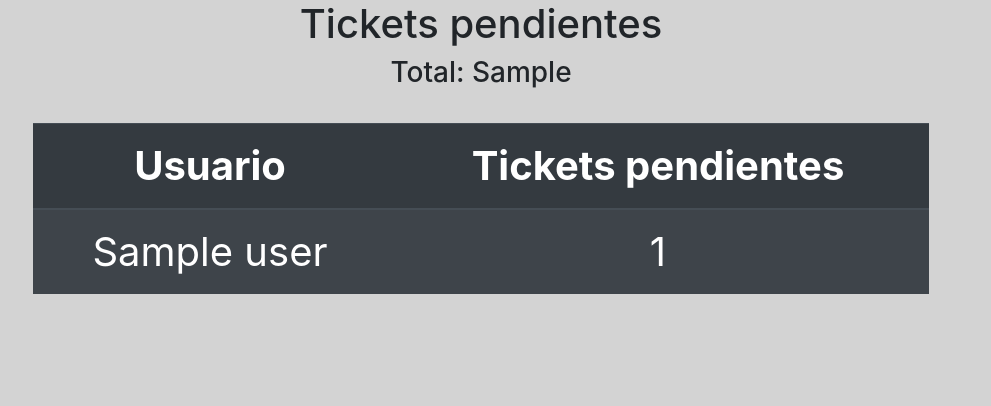
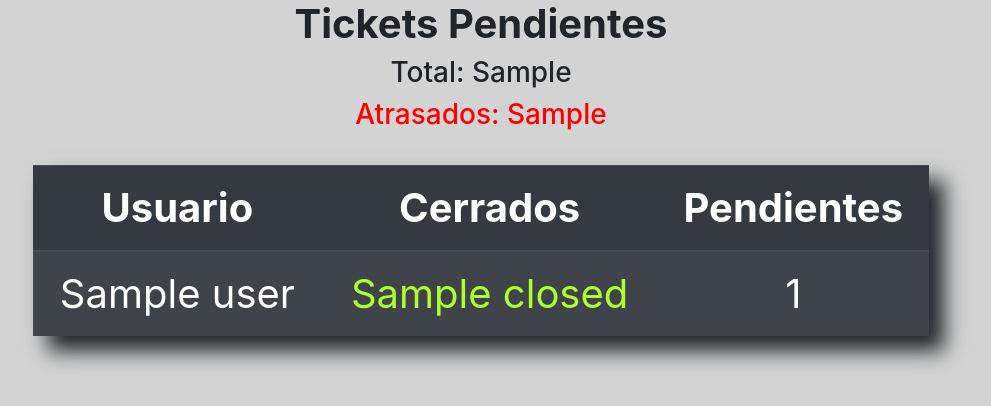
Before and after one commit to jonathanlop82/tickets-portal, a Flask app: template templates/index.html in a window 1280 px wide. Shown: the top 406 px of the page, without its empty margins (159-1150 px from the left). Run offline with Flask 2, Linux system fonts and the light colour scheme; the template is opened without the code that fills it: most values are stand-ins (such as "Sample title", 1, 10 or a date in 2020); parts of the project's set-up code (start-up, migrations or seed data) failed here and were passed over.

Commit message:
Update counting tickets

```diff
--- a/main.py
+++ b/main.py
@@ -6,9 +6,10 @@ app = Flask(__name__)
 @app.route('/')
 def index():
     list_tickets_users, all_tickets = tickets.list_tickets()
-    return render_template("index.html", tickets=list_tickets_users, all_tickets=all_tickets)
+    tickets_delayed = tickets.get_tickets_delayed()
+    return render_template("index.html", tickets=list_tickets_users, all_tickets=all_tickets, tickets_delayed=tickets_delayed)
 
 
 
 if __name__ == "__main__":
-    app.run(debug=True, port=5010)
+    app.run(debug=True, host='0.0.0.0', port=5000)
--- a/static/css/style.css
+++ b/static/css/style.css
@@ -1,9 +1,25 @@
 body {
     background-color: lightgray;
     text-align: center;
+}
+
+h1 {
+    font-weight: bold;
 }
 
 .content-table {
     padding: 2% 15%;
     font-size: 40px;
 }
+
+.table-border {
+    box-shadow: 15px 15px 20px;
+}
+
+.delayed {
+    color: red;
+}
+
+.closed {
+    color: greenyellow;
+}
--- a/templates/base.html
+++ b/templates/base.html
@@ -5,6 +5,7 @@
     <meta http-equiv="X-UA-Compatible" content="IE=edge">
     <link rel="stylesheet" href="https://cdn.jsdelivr.net/npm/bootstrap@4.6.1/dist/css/bootstrap.min.css" integrity="sha384-zCbKRCUGaJDkqS1kPbPd7TveP5iyJE0EjAuZQTgFLD2ylzuqKfdKlfG/eSrtxUkn" crossorigin="anonymous">
     <link rel="stylesheet" href="{{ url_for('static', filename='css/style.css') }}">
+    <link rel="icon" type="image/x-icon" href="{{ url_for('static',filename='images/icons8-puzle-48.png')}}">
     <meta name="viewport" content="width=device-width, initial-scale=1.0">
     <meta http-equiv="refresh" content="5" >
     <title>HelpDesk - Tickets Pendientes</title>
--- a/templates/index.html
+++ b/templates/index.html
@@ -2,14 +2,17 @@
 
 {% block content %}
 
-<h1>Tickets pendientes</h1>
+<h1>Tickets Pendientes</h1>
 <h3>Total: {{ all_tickets }}</h3>
+<h3 class="delayed">Atrasados: {{ tickets_delayed }}</h3>
 <div class="content-table">
+    <div class="table-border">
         <table class="table table-striped table-dark">
             <thead>
             <tr>
                 <th scope="col">Usuario</th>
-            <th scope="col">Tickets pendientes</th>
+                <th scope="col">Cerrados</th>
+                <th scope="col">Pendientes</th>
             </tr>
             </thead>
             <tbody>
@@ -17,6 +20,7 @@
 
                 <tr>
                     <td>{{ user_count["user"] }}</td>
+                    <td class="closed">{{ user_count["closed"] }}</td>
                     <td>{{ user_count["count"] }}</td>
                 </tr>
 
@@ -26,4 +30,6 @@
         </table>
     </div>
 
+</div>
+
 {% endblock %}
```
Also changed, not shown: tickets.py (+28 -2 lines), static/images/icons8-puzle-48.png (added), 2 other files. Lines whose indentation alone changed are shown as unchanged.
